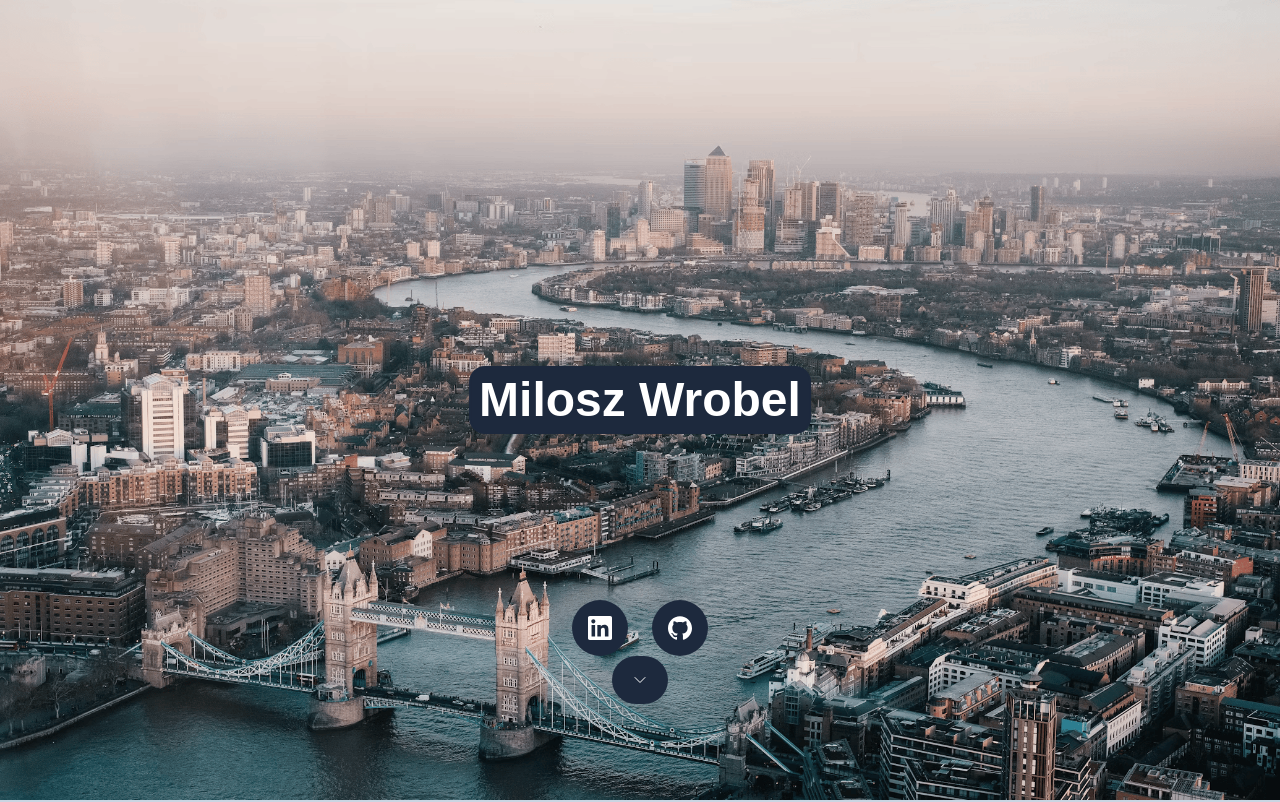
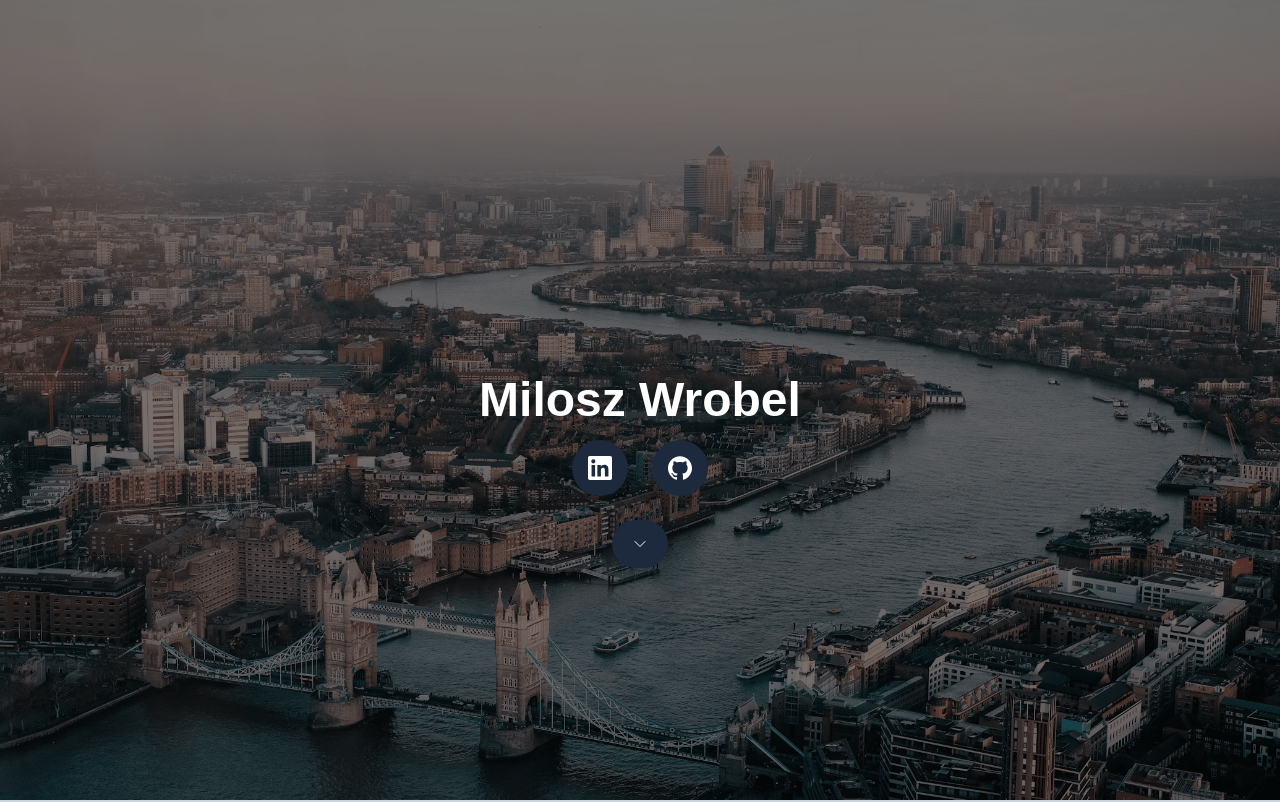
Before and after one commit to MiloszWrobel/next-portfolio, a Next.js app: page / in a window 1280 px wide. Shown: the top 802 px of the page. Built offline with nearby package versions, Linux system fonts and the light colour scheme.

Commit message:
Changed background image to be darker

```diff
--- a/src/components/Background.jsx
+++ b/src/components/Background.jsx
@@ -15,18 +15,16 @@ export default function Background() {
       <img
         src={cityImage}
         alt="background"
-        className="w-full object-cover saturate-80"
+        className="w-full  object-cover saturate-80 brightness-50"
         style={{ height: "100vh" }}
       />
-      <h2
-        className=" absolute left-1/2 transform -translate-x-1/2 -translate-y-1/2 text-5xl font-bold text-white bg-slate-800 rounded-2xl bg-opacity-70 p-2 border-slate-800 border-2 "
-        style={{ top: "50vh" }}>
+      <h2 className="absolute left-1/2 top-1/2 transform -translate-x-1/2 -translate-y-1/2 text-5xl font-bold text-white">
         Milosz Wrobel
       </h2>
 
       <div
         className="absolute left-1/2 transform -translate-x-1/2 flex gap-6"
-        style={{ top: "75vh" }}>
+        style={{ top: "55vh" }}>
         <a
           href="https://www.linkedin.com/in/milosz-w/"
           className="p-4 bg-slate-800 text-white rounded-full hover:bg-slate-900">
@@ -36,14 +34,14 @@ export default function Background() {
         <a
           href="https://github.com/MiloszWrobel"
           className="p-4 bg-slate-800 text-white rounded-full hover:bg-slate-900">
-          <SiGithub className="w-6 h-6 text-white" /> {/* GitHub Icon */}
+          <SiGithub className="w-6 h-6 text-white" />
         </a>
       </div>
 
       <button
         onClick={handleScrollClick}
-        className="absolute left-1/2 transform -translate-x-1/2 -translate-y-1/2 p-4 bg-slate-800 text-white rounded-full hover:bg-slate-900"
-        style={{ top: "85vh" }}>
+        className="absolute left-1/2 transform -translate-x-1/2 -translate-y-1/2 p-4 bg-slate-800 text-white rounded-full hover:bg-slate-900 cursor-pointer"
+        style={{ top: "68vh" }}>
         <ChevronDownIcon className="w-6 h-4 text-white" />
       </button>
     </div>
```
